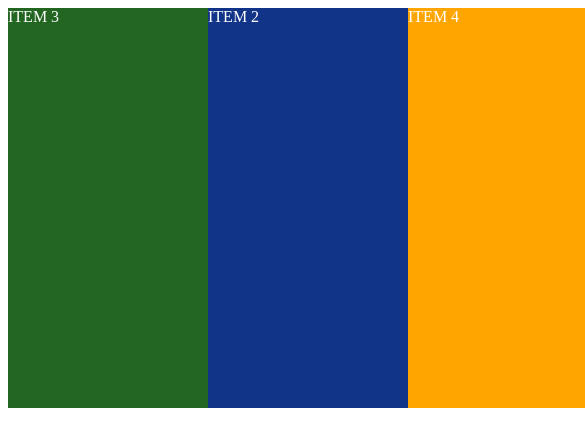
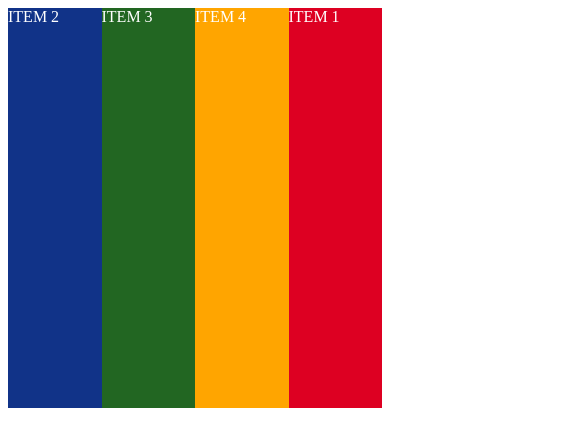
Before and after one commit to mszczepaniak/flexbox, a plain HTML site: page site06/index.html in a window 390 px wide. Shown: the top 446 px of the page, 585 px wide, since content can reach past the window. Drawn offline with Linux system fonts and the light colour scheme.

Commit message:
flexbox ordering

```diff
--- a/site06/style.css
+++ b/site06/style.css
@@ -1,10 +1,11 @@
 .body {
 	font-family: 'Century Gothic', Arial, Tahoma, sans-serif;
+	padding: 10px;
 }
 
 .container {
 	background-color: #555;
-	width: 800px;
+	max-width: 800px;
 	height: 400px;
 	margin: 0 auto;
 	display: flex;
@@ -16,18 +17,29 @@
 
 .item1 { background-color: #d02;
 	flex: 1;
-	order: 4;
 }
 .item2 { background-color: #138;
 	flex: 1;
-	order: 2;
 }
 
 .item3 { background-color: #262;
 	flex: 1;
-	order: 1;
 }
 .item4 { background-color: orange;
 	flex: 1;
-	order: 3;
 }
+
+@media (max-width: 600px){
+	.item1 {
+		order: 100;
+	}
+	.item2 {
+		order: 1;
+	}
+	.item3 {
+		order: 1;
+	}
+	.item4 {
+		order: 1;
+	}
+}
```
